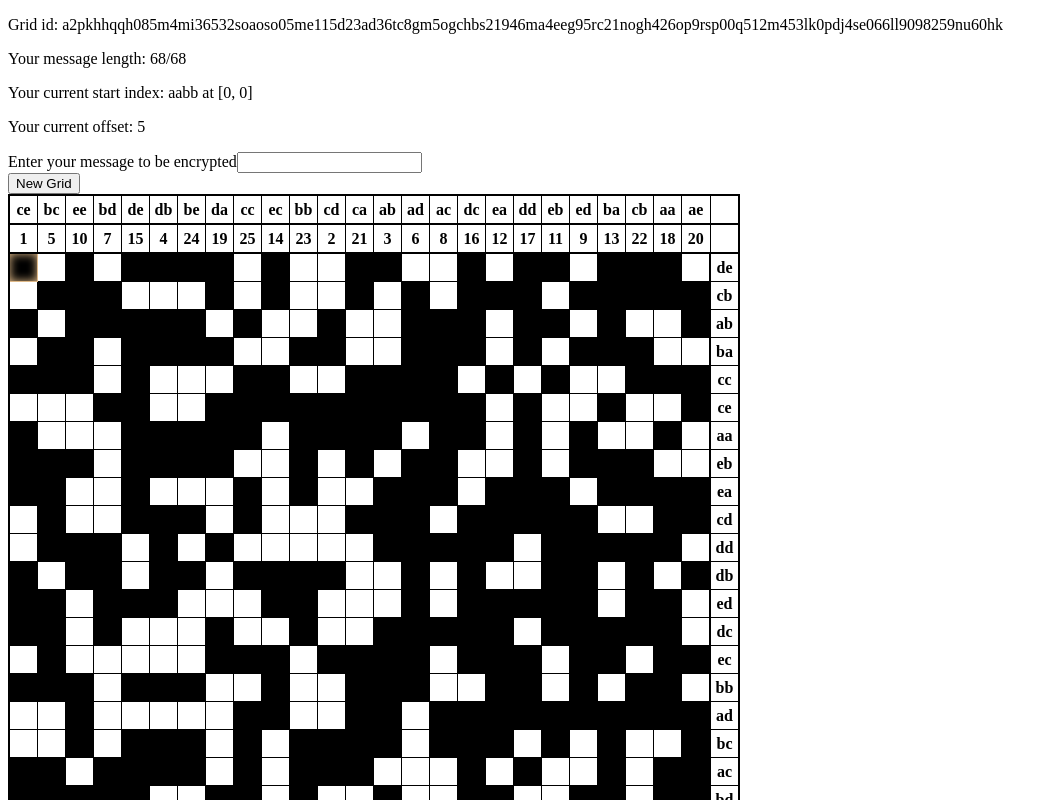
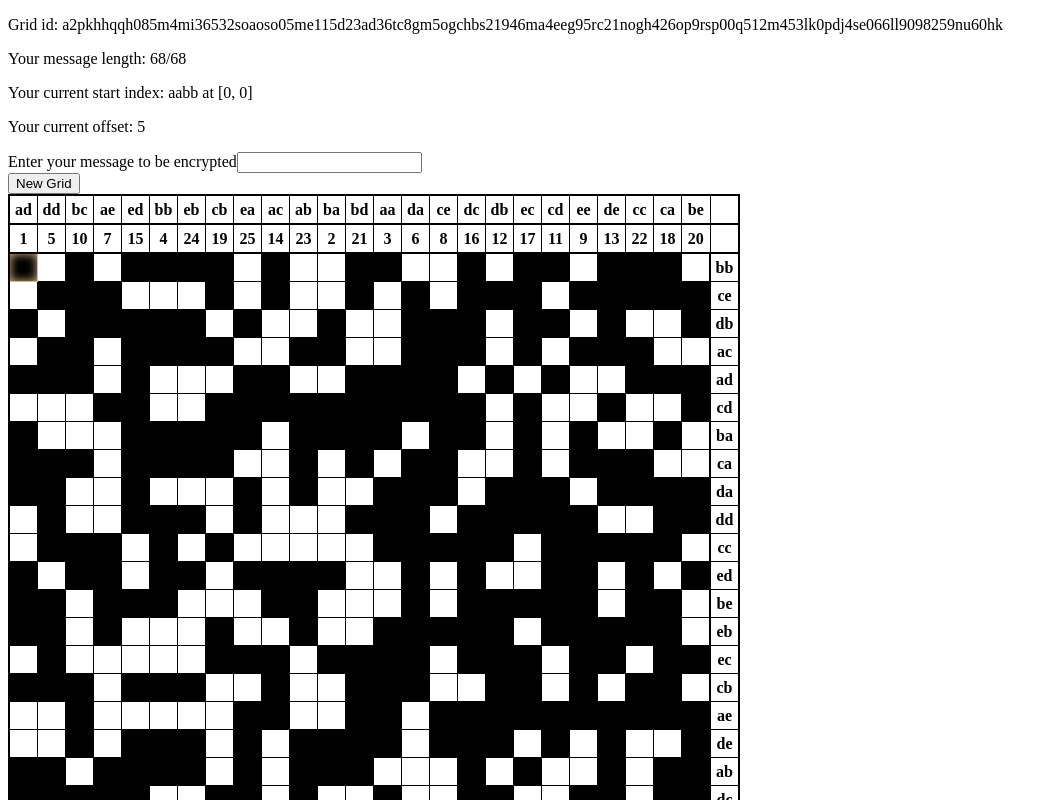
Before and after one commit to aglovaile/rs44, a React (Create React App) app: page / in a window 1280 px wide. Shown: the top 800 px of the page, without its empty margins (0-1057 px from the left). Built offline with nearby package versions, Linux system fonts and the light colour scheme.

Commit message:
added grid.js test, began adding id to grid function to grid.js, updated some packages

```diff
--- a/package.json
+++ b/package.json
@@ -8,7 +8,7 @@
     "@testing-library/user-event": "^12.2.2",
     "react": "^17.0.1",
     "react-dom": "^17.0.1",
-    "react-scripts": "4.0.0",
+    "react-scripts": "^5.0.0",
     "web-vitals": "^0.2.4"
   },
   "scripts": {
--- a/src/share/Grid.js
+++ b/src/share/Grid.js
@@ -13,18 +13,33 @@ function shuffle (array) {
   return arr
 }
 
-const digraph = () => {
+const makeDigraph = () => {
   const letters = ['a', 'b', 'c', 'd', 'e']
   const pairs = [].concat(...letters.map(i => letters.map(j => `${i}${j}`)))
   return shuffle(pairs)
 }
 
 function gridId (grid) {
-  // Converts RS-44 grid into 5-bit binary numbers, then returns as hex
-  const binNums= grid.map(row => row.map(cell => cell.value).join('')).join('').match(/.{1,5}/g)
-  const hex = binNums.map(bin => parseInt(bin, 2).toString(32))
-  return hex.join('')
+  // Converts RS-44 grid into 5-bit binary numbers, then returns as character string
+  // Id contains chars matching /[0-9a-v]/
+
+  const binNums= grid.map(row => row.map(cell => cell.value)
+    .join('')).join('')
+    .match(/.{1,5}/g)
+  const idArray = binNums.map(bin => parseInt(bin, 2).toString(32))
+  return idArray.join('')
 }
+
+// const makeGridFromId = (id) => {
+//   // Converts char id string into grid array
+//   // Still being worked on
+
+//   const binNums = id.split('')
+//    .map(hex => parseInt(hex, 16).toString(2)) // convert hex char into binary string
+//    .join('')
+
+//   return binNums
+// }
 
 const makeGrid = () => {
   let grid = []
@@ -48,10 +63,10 @@ function Grid () {
   const rows = makeGrid()
   const id = gridId(rows)
   const header = {
-    digraph: digraph(),
+    digraph: makeDigraph(),
     numbers: shuffle(Array(25).fill().map((i,j) => j))
   }
-  const side = digraph().filter(i => i !== 'ee')
+  const side = makeDigraph().filter(i => i !== 'ee')
 
   this.rows = rows
   this.id = id
```
Also changed, not shown: 2 other files (tests, documents, lock files or other folders).
